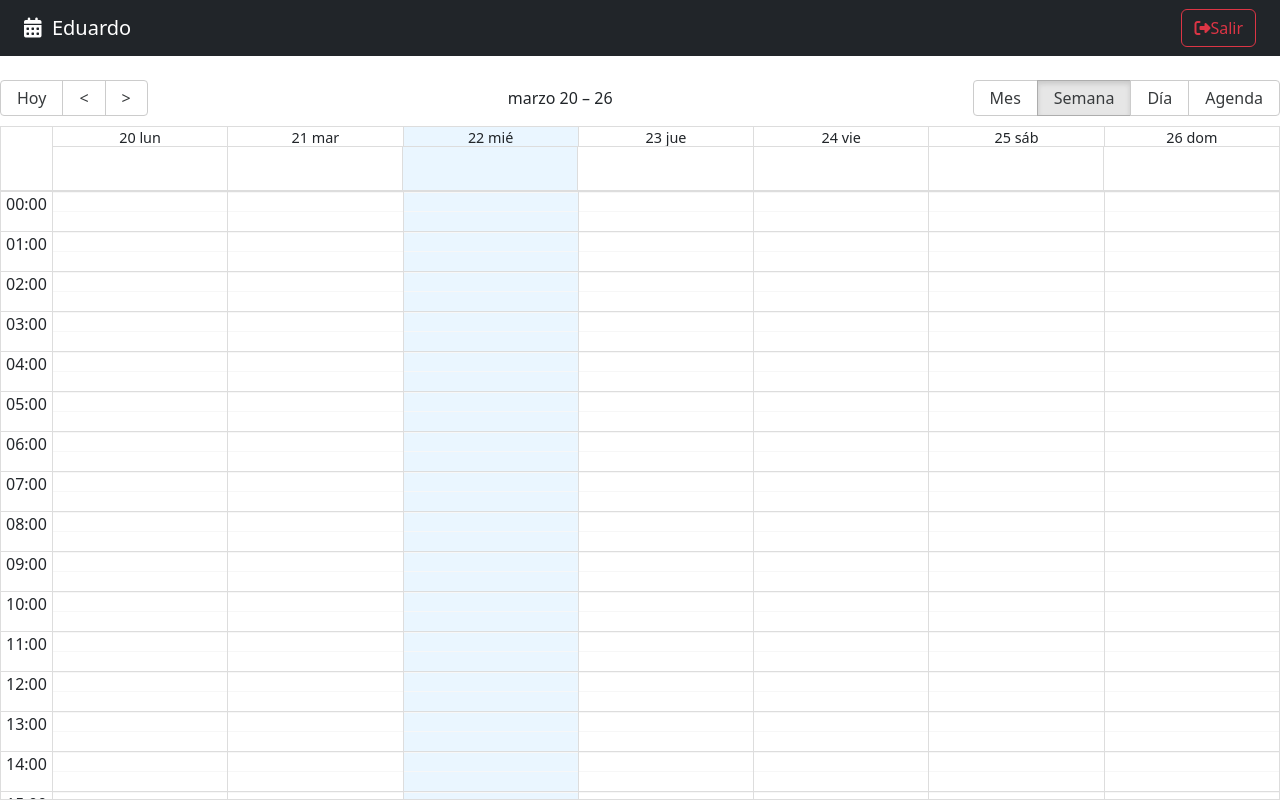
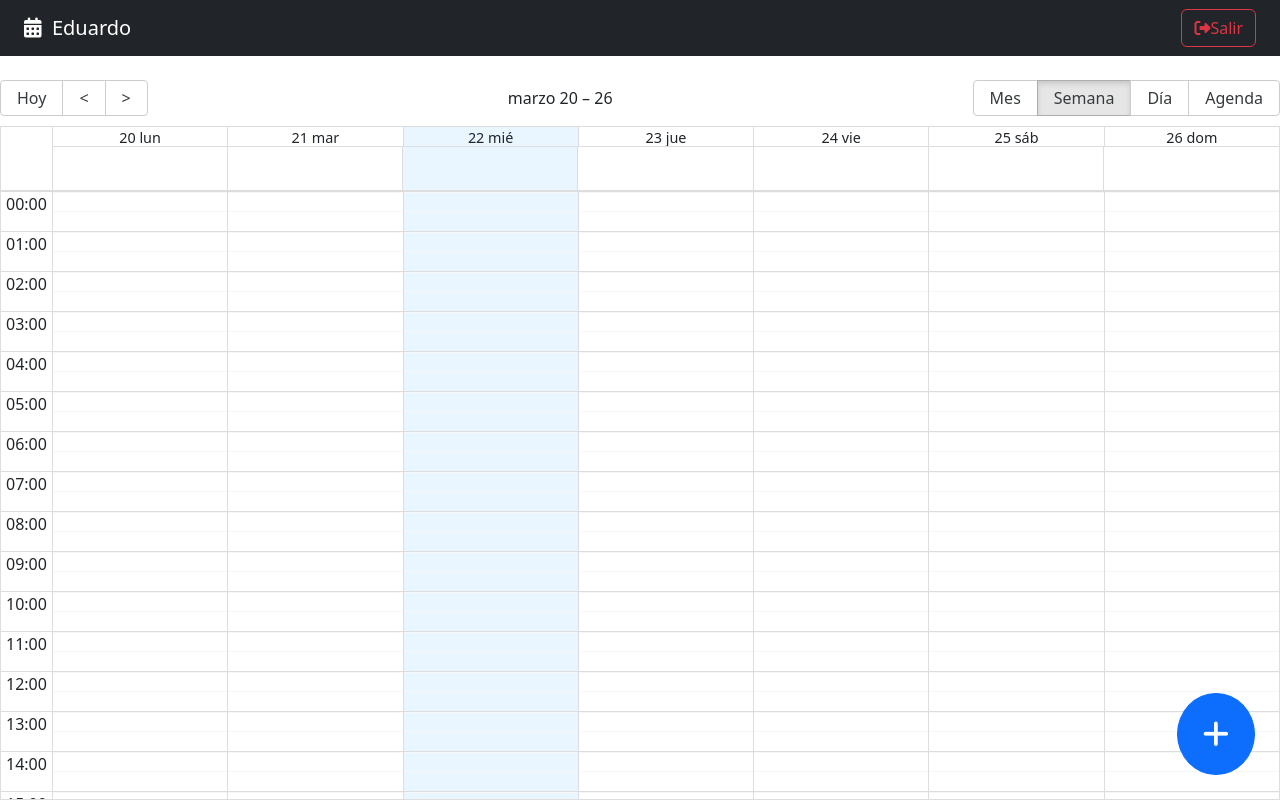
Before and after one commit to edualedesma/10-calendar, a React (Vite) app: page / in a window 1280 px wide. Built offline with nearby package versions, Linux system fonts and the light colour scheme.

Commit message:
Include 'add' button. Open modal when click on 'add' button

```diff
--- /dev/null
+++ b/src/calendar/components/FabAddNew.jsx
@@ -0,0 +1,34 @@
+import { addHours } from "date-fns";
+import { useCalendarStore, useUiStore } from "../../hooks"
+
+export const FabAddNew = () => {
+
+	const { openDateModal } = useUiStore();
+	const { setActiveEvent } = useCalendarStore();
+
+	const handleClickNew = () => {
+		// Clean previous note loaded
+		setActiveEvent({
+			title: '',
+			notes: '',
+			start: new Date(),
+			end: addHours( new Date(), 2),
+			bgColor: '#fafafa',
+			user: {
+				_id: '123',
+				name: 'Eduardo'
+			}
+		});
+
+		openDateModal();
+	}
+
+	return (
+		<button
+			className="btn btn-primary fab"
+			onClick={ handleClickNew }
+		>
+			<i className="fas fa-plus"></i>
+		</button>
+	)
+}
--- a/src/calendar/index.js
+++ b/src/calendar/index.js
@@ -1,4 +1,5 @@
 export * from './components/CalendarEvent';
 export * from './components/CalendarModal';
+export * from './components/FabAddNew';
 export * from './components/Navbar';
 export * from './pages/CalendarPage';
--- a/src/calendar/pages/CalendarPage.jsx
+++ b/src/calendar/pages/CalendarPage.jsx
@@ -1,7 +1,7 @@
 import { useState } from 'react';
 import { Calendar } from 'react-big-calendar';
 import 'react-big-calendar/lib/css/react-big-calendar.css';
-import { CalendarEvent, CalendarModal, Navbar } from "../";
+import { CalendarEvent, CalendarModal, FabAddNew, Navbar } from "../";
 import { localizer, getMessagesES } from '../../helpers';
 import { useUiStore, useCalendarStore } from '../../hooks';
 
@@ -62,6 +62,7 @@
 				onView={ onViewchanged }
     		/>
 			<CalendarModal />
+			<FabAddNew />
 		</>
 	)
 }
--- a/src/styles.css
+++ b/src/styles.css
@@ -38,3 +38,13 @@
     outline: none;
     padding: 10px;
 }
+
+/* FABS */
+.fab {
+	border-radius: 100%;
+	bottom: 25px;
+	font-size: 30px;
+	padding: 25px;
+	position: fixed;
+	right: 25px;
+}
```
